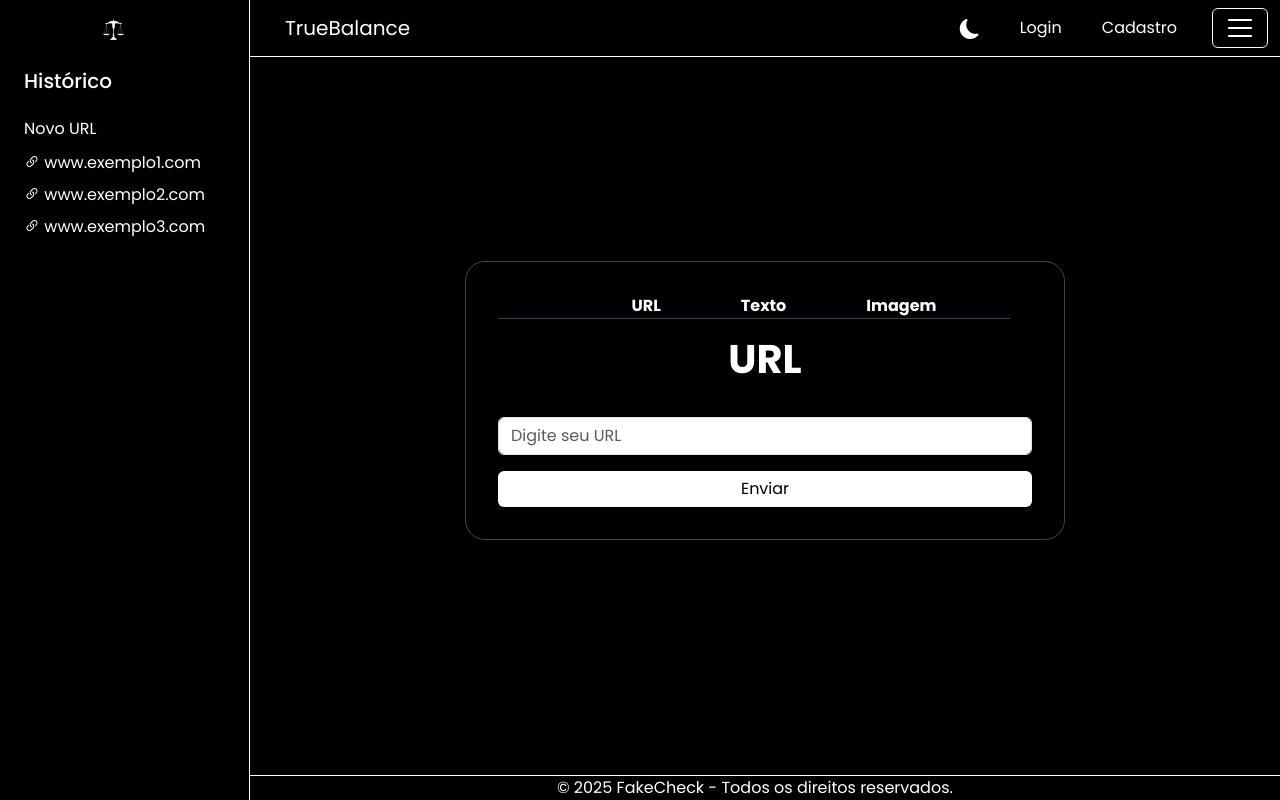
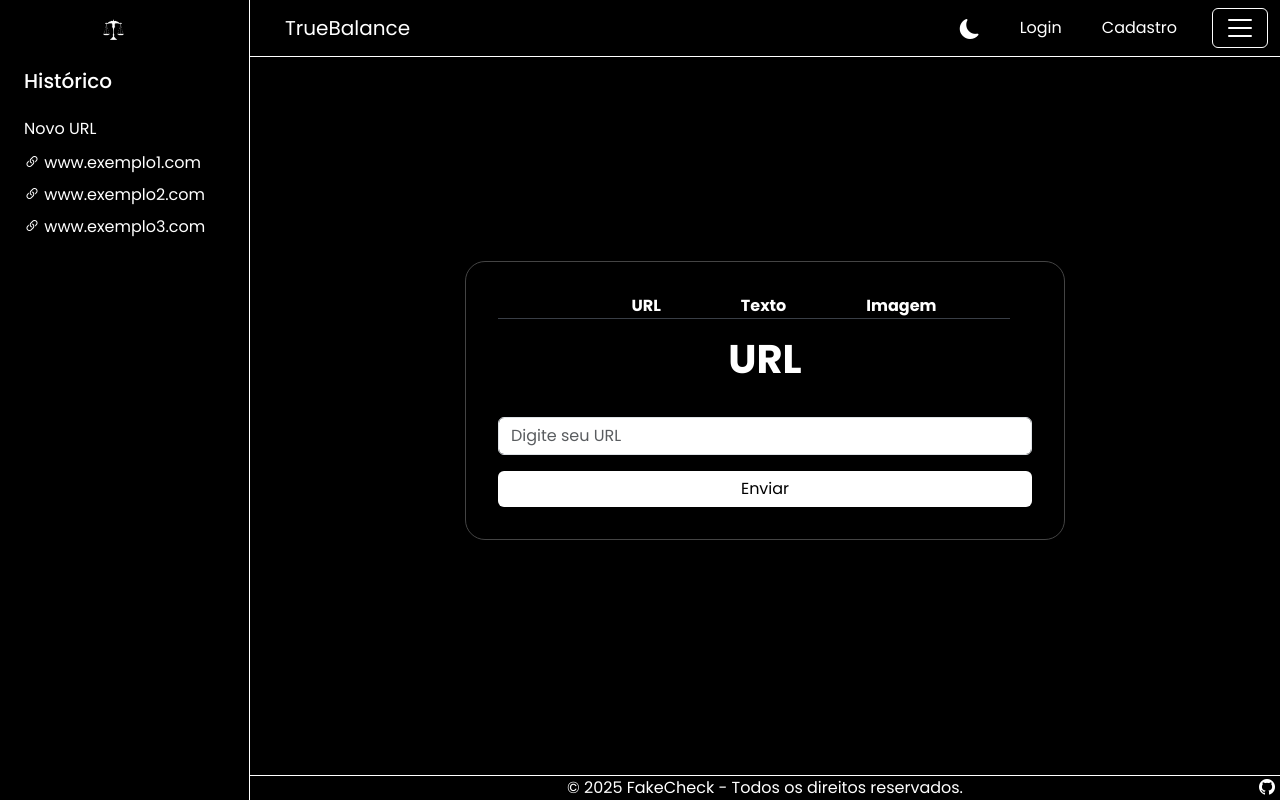
Before and after one commit to IagoRussi/FrontBoa, a plain HTML site: page index.html in a window 1280 px wide. Drawn offline with nearby package versions, Linux system fonts and the light colour scheme.

Commit message:
position fixed

```diff
--- a/index.html
+++ b/index.html
@@ -116,8 +116,9 @@
   <!-- RODAPÉ -->
   <footer class="text-center text-white py-0">
     © 2025 FakeCheck - Todos os direitos reservados.
-    <a style="position: relative; left: 620px; text-decoration: none; color: white;"
+    <a style="position: absolute; right: 0; margin-right: 5px; text-decoration: none; color: white;"
       href="https://github.com/IagoRussi/FrontBoa" target="_blank"><i class="bi bi-github"></i></a>
+</a>
 
   </footer>
 
```
